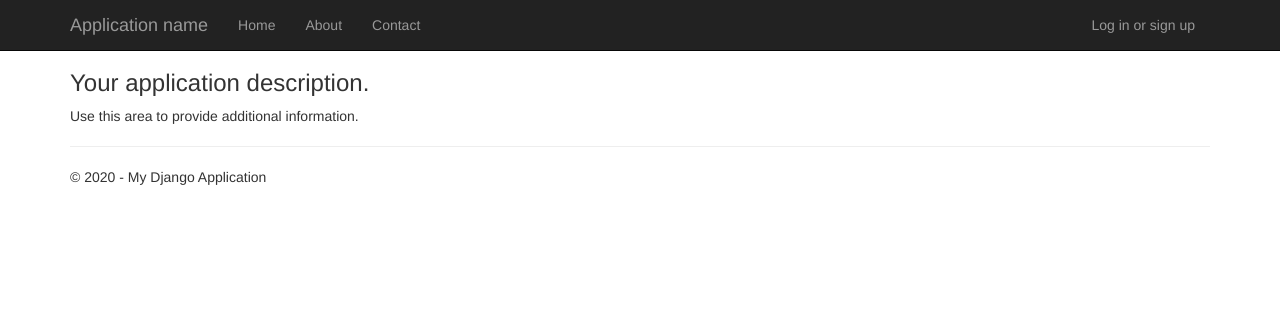
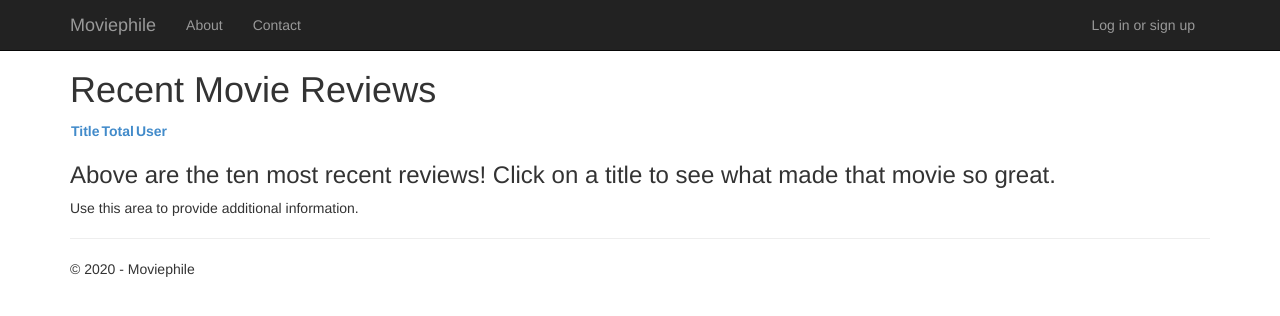
Before and after one commit to brabick/Moviephile, a Django app: page /about in a window 1280 px wide. Shown: the top 316 px of the page. Run offline with Django 3.2, Linux system fonts and the light colour scheme; data that the repository does not hold is empty; some libraries are stand-ins or nearby versions.

Commit message:
Formatting and working on general site layout

```diff
--- a/DjangoMovieReviewSite/DjangoMovieReviewSite/urls.py
+++ b/DjangoMovieReviewSite/DjangoMovieReviewSite/urls.py
@@ -21,7 +21,7 @@ urlpatterns = [
     url(r'^$', app.views.home, name='home'),
     url(r'^contact$', app.views.contact, name='contact'),
     url(r'^about$', app.views.about, name='about'),
-    url(r'^movie/(?P<movie_id>\w+)/$', app.views.movie, name='movie'),
+    path('movie/<int:id>/<int:is_movie>', app.views.movie, name='movie'),
     url(r'^signup/$', app.views.signup, name='signup'),
     url(r'^login/$',
         django.contrib.auth.views.LoginView.as_view(),
--- a/DjangoMovieReviewSite/app/models.py
+++ b/DjangoMovieReviewSite/app/models.py
@@ -28,3 +28,5 @@ class tbl_movie_scores(models.Model):
     total = models.IntegerField(blank=True, null=True)
     review = models.CharField(max_length=4000, blank=True, null=True)
     user = models.ForeignKey(User, on_delete=models.CASCADE, null=True, blank=True)
+    created_at = models.DateTimeField(auto_now_add=True, null=True)
+    updated_at = models.DateTimeField(auto_now=True, null=True)
--- a/DjangoMovieReviewSite/app/templates/app/about.html
+++ b/DjangoMovieReviewSite/app/templates/app/about.html
@@ -1,18 +1,23 @@
 {% extends "app/layout.html" %}
 
 {% block content %}
-{{titles.movie_title}}
+<h1>Recent Movie Reviews</h1>
+<table>
+    <tr>
+        <th><a href="?order_by=movie">Title</a></th>
+        <th><a href="?order_by=total">Total</a></th>
+        <th><a href="?order_by=user">User</a></th>
+    </tr>
     {% for movie_a in movies %}
-
-    <a href="{% url 'movie' movie_id=movie_a.movie_id %}">
+    <tr>
+    <td><a href="{% url 'movie' id=movie_a.movie_id is_movie=1 %}">
     {{movie_a.movie.movie_title}}
-    {{movie_a.movie_id}},
-    {{movie_a.review}}
-    {{movie_a.user.username}}
-    </a>
-    <br />
+    </a></td>
+    <td>{{movie_a.total}}</td>
+    <td><a href="{% url 'movie' id=movie_a.user.id is_movie=0 %}">{{movie_a.user.username}}</a></td>
+    </tr>
     {% endfor %}
-
+</table>
 <h3>{{ message }}</h3>
 
 <p>Use this area to provide additional information.</p>
--- a/DjangoMovieReviewSite/app/templates/app/index.html
+++ b/DjangoMovieReviewSite/app/templates/app/index.html
@@ -3,9 +3,8 @@
 {% block content %}
 
 <div class="jumbotron">
-    <h1>Django</h1>
-    <p class="lead">Django is a free web framework for building great Web sites and Web applications using HTML, CSS and JavaScript.</p>
-    <p><a href="https://www.djangoproject.com/" class="btn btn-primary btn-large">Learn more &raquo;</a></p>
+    <h1>Moviephile</h1>
+    <p class="lead">A place for uninformed, unwanted and uninitiated movie reviews!</p>
 </div>
 
 <form action="{% url 'search_results' %}" method="get">
--- a/DjangoMovieReviewSite/app/templates/app/layout.html
+++ b/DjangoMovieReviewSite/app/templates/app/layout.html
@@ -19,11 +19,10 @@
                     <span class="icon-bar"></span>
                     <span class="icon-bar"></span>
                 </button>
-                <a href="/" class="navbar-brand">Application name</a>
+                <a href="/" class="navbar-brand">Moviephile</a>
             </div>
             <div class="navbar-collapse collapse">
                 <ul class="nav navbar-nav">
-                    <li><a href="{% url 'home' %}">Home</a></li>
                     <li><a href="{% url 'about' %}">About</a></li>
                     <li><a href="{% url 'contact' %}">Contact</a></li>
                 </ul>
@@ -36,7 +35,7 @@
 {% block content %}{% endblock %}
         <hr/>
         <footer>
-            <p>&copy; {{ year }} - My Django Application</p>
+            <p>&copy; {{ year }} - Moviephile</p>
         </footer>
     </div>
 
--- a/DjangoMovieReviewSite/app/views.py
+++ b/DjangoMovieReviewSite/app/views.py
@@ -12,6 +12,7 @@ from django.contrib.auth.forms import UserCreationForm
 from app.forms import SignUpForm, tbl_movie_scores_form
 from django.contrib.auth import login, authenticate
 from django.db.models import Sum
+from django.contrib.auth.models import User
 
 
 def home(request):
@@ -44,15 +45,15 @@ def contact(request):
 def about(request):
     """Renders the about page."""
     assert isinstance(request, HttpRequest)
-    movie = tbl_movie_scores.objects.all()
-    #movie = tbl_movie_scores.objects.values_list().distinct()
-
+    order_by = request.GET.get('order_by', 'created_at')
+    movie = tbl_movie_scores.objects.all().order_by(order_by)[:10]
     return render(
         request,
         'app/about.html',
         {
             'movies':movie,
-            'message':'Your application description.',
+            'message':'Above are the ten most recent reviews! Click on a title to \
+            see what made that movie so great.',
             'year':datetime.now().year,
         }
     )
@@ -71,18 +72,25 @@ def signup(request):
         form = SignUpForm()
     return render(request, 'signup.html', {'form': form})
 
-def movie(request, movie_id):
+def movie(request, id, is_movie):
     assert isinstance(request, HttpRequest)
-    movie = tbl_movie_scores.objects.filter(movie_id=movie_id)
-    movie_title = tbl_movies.objects.get(pk=movie_id)
+    if is_movie == 1:
+        movie = tbl_movie_scores.objects.filter(movie_id=id)
+        movie_title = tbl_movies.objects.get(movie_id=id)
+        title = movie_title.movie_title
+        header = "All Reviews of " + title
+    elif is_movie==0:
+        movie = tbl_movie_scores.objects.filter(user=id)
+        user = User.objects.get(id=id)
+        header = "All Reviews by " + user.username
     return render(
         request,
         'app/movie.html',
         {
-        'movie_info':movie,
-        'title':movie_title,
-        'null_message': 'There are no reviews for this movie, add one today!',
-        'year':datetime.now().year,
+            'header':header,
+            'movie_info':movie,
+            'null_message': 'There are no reviews for this movie, add one today!',
+            'year':datetime.now().year,
         }
     )
 
@@ -107,7 +115,7 @@ def add_review(request, movie_id):
     movie = tbl_movies.objects.get(pk=movie_id)
     user = request.user
     if request.method=='POST':
-        form = tbl_movie_scores_form(request.POST, {'user' : user.id, 'movie':movie_id})
+        form = tbl_movie_scores_form(request.POST, {'user' : user.id, 'movie':movie_id, 'created_at':datetime.now(), 'updated_at':None})
         if form.is_valid():
             review = form.save()
             review.total = (review.score + review.acting + review.cinematography + review.story_telling +
@@ -116,7 +124,7 @@ def add_review(request, movie_id):
             review.save()
             return redirect('view_review', movie_score_id=review.movie_score_id)
     else:
-        form = tbl_movie_scores_form({'user' : user.id, 'movie':movie_id})
+        form = tbl_movie_scores_form({'user' : user.id, 'movie':movie_id, 'created_at':datetime.now(), 'updated_at':None})
         return render(
             request,
             'app/add_review.html',
```
Also changed, not shown: DjangoMovieReviewSite/app/forms.py (+5 -3 lines), DjangoMovieReviewSite/app/templates/app/movie.html (+4 -7 lines), DjangoMovieReviewSite/app/templates/app/search_results.html (+15 -7 lines), DjangoMovieReviewSite/app/templates/app/view_review.html (+53 -0 lines), DjangoMovieReviewSite/app/migrations/0006_auto_20200314_1156.py (added), DjangoMovieReviewSite/app/migrations/0007_auto_20200315_1110.py (added).
